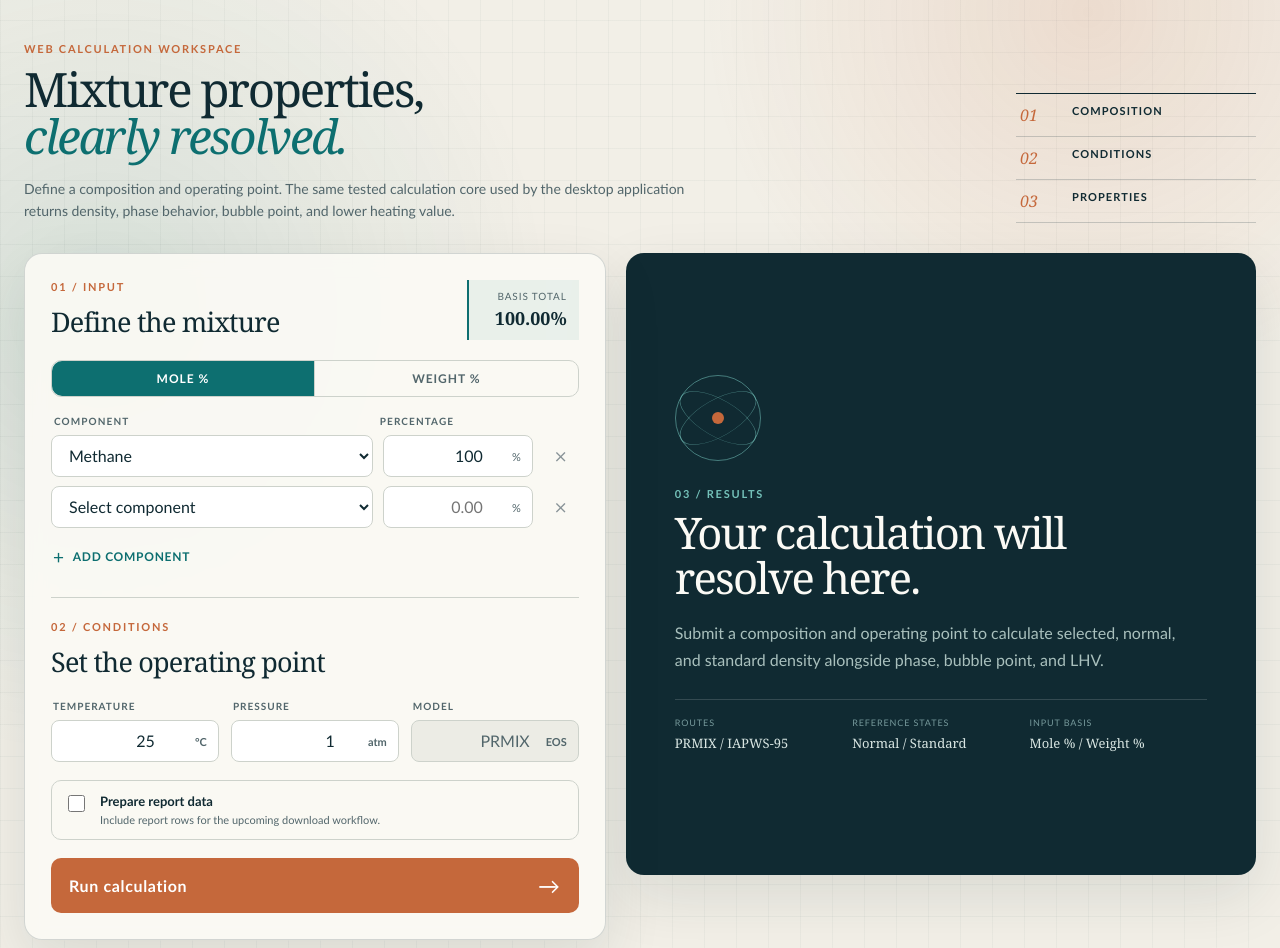
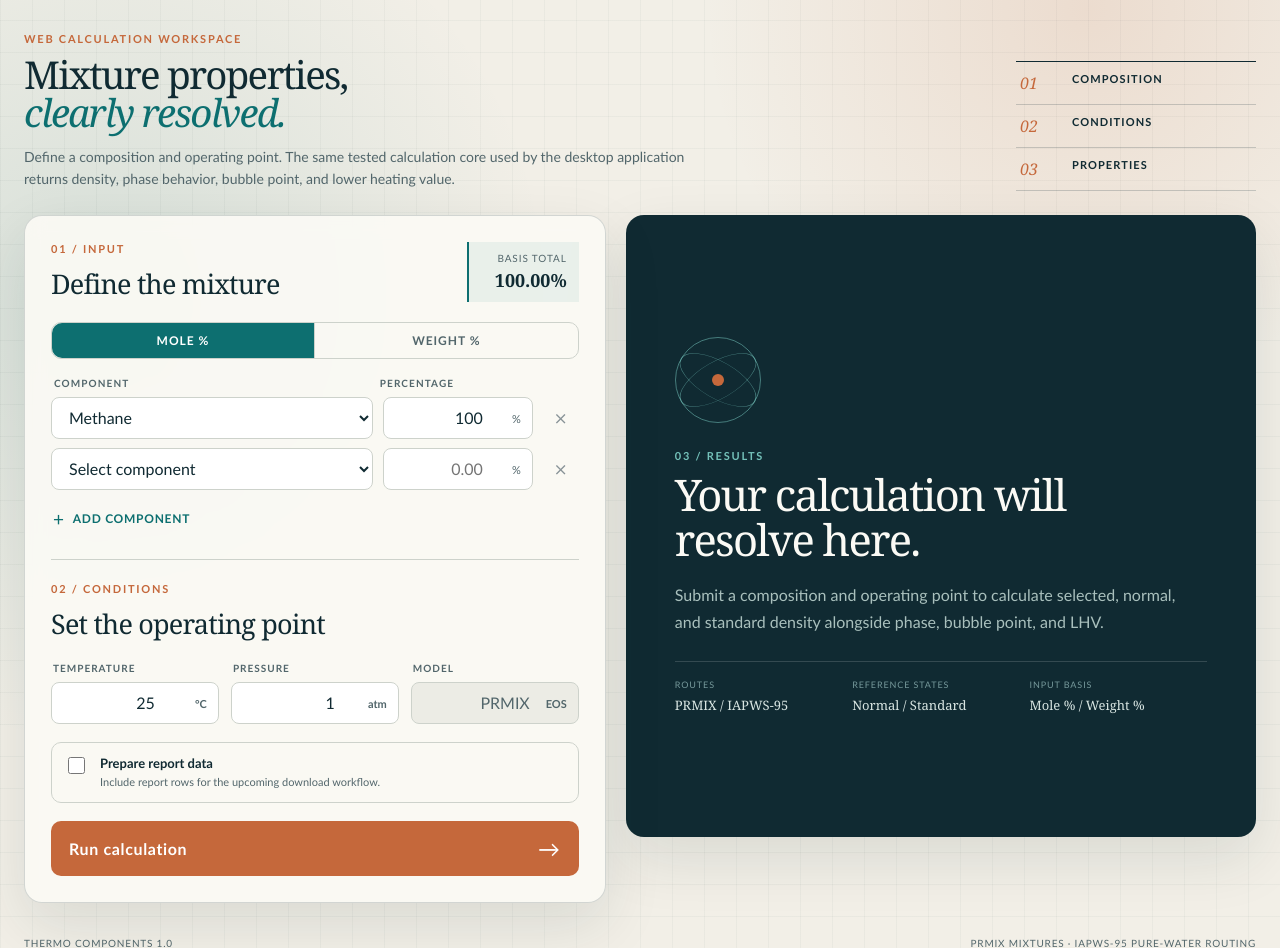
Before and after one commit to torch765/thermo_components, a FastAPI app: page /calculator in a window 1280 px wide. Shown: the part 76-1024 px from the top of the page. Run offline with FastAPI, Linux system fonts and the light colour scheme.

Commit message:
Further reduce calculator hero

```diff
--- a/src/thermo_components/adapters/web/static/calculator.css
+++ b/src/thermo_components/adapters/web/static/calculator.css
@@ -149,7 +149,7 @@ a {
   grid-template-columns: minmax(0, 1fr) auto;
   gap: 48px;
   align-items: end;
-  padding: 42px 0 30px;
+  padding: 32px 0 24px;
 }
 
 .eyebrow,
@@ -163,10 +163,10 @@ a {
 }
 
 .hero h1 {
-  max-width: 620px;
+  max-width: 560px;
   margin: 0;
   font-family: Georgia, "Times New Roman", serif;
-  font-size: clamp(38px, 3.7vw, 54px);
+  font-size: clamp(34px, 3vw, 44px);
   font-weight: 400;
   letter-spacing: -0.045em;
   line-height: 1;
@@ -179,7 +179,7 @@ a {
 
 .hero-summary {
   max-width: 680px;
-  margin: 18px 0 0;
+  margin: 14px 0 0;
   color: var(--ink-soft);
   font-size: 14px;
   line-height: 1.6;
```
